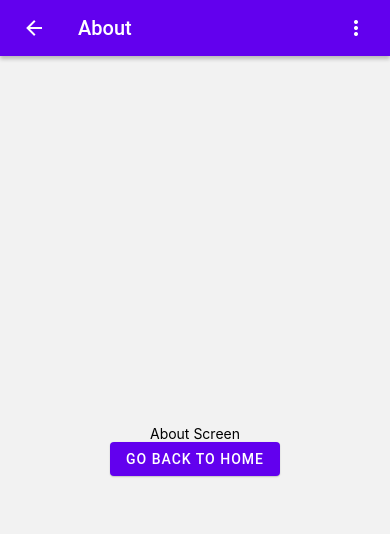
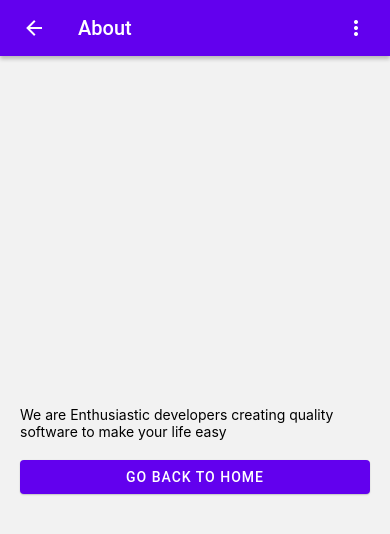
Before and after one commit to geeekgod/ReactNativePaperFirst, a React Native app: screen /About in a window 390 px wide. Shown: the top 534 px of the page. Built offline with nearby package versions, Linux system fonts and the light colour scheme; no server answers.

Commit message:
link all navigations

```diff
--- a/src/components/AppBar.js
+++ b/src/components/AppBar.js
@@ -1,21 +1,51 @@
 import * as React from "react";
-import { Appbar } from "react-native-paper";
-import { Dimensions, StyleSheet } from "react-native";
-import { useNavigation } from "@react-navigation/core";
+import { Appbar, Menu, Snackbar } from "react-native-paper";
+import { Dimensions, StyleSheet, View } from "react-native";
+import { useEffect } from "react";
+// import { useNavigation } from "@react-navigation/core";
 
-const AppBar = ({ navigation, previous, route }) => {
-  const _handleSearch = () => console.log("Searching");
+const AppBar = ({ navigation, route }) => {
+  const [visible, setVisible] = React.useState(false);
+  const openMenu = () => setVisible(true);
+  const closeMenu = () => setVisible(false);
 
-  const _handleMore = () => console.log("Shown more");
   console.log(route);
+
+  useEffect(() => {
+    closeMenu();
+  }, []);
   return (
     <Appbar.Header style={styles.header}>
       {route.name == "Home" ? null : (
         <Appbar.BackAction onPress={navigation.goBack} />
       )}
       <Appbar.Content title={route.name} />
-      {/* <Appbar.Action icon="magnify" onPress={_handleSearch} /> */}
-      <Appbar.Action icon="dots-vertical" onPress={_handleMore} />
+      <Menu
+        visible={visible}
+        onDismiss={closeMenu}
+        anchor={
+          <Appbar.Action
+            icon="dots-vertical"
+            color="white"
+            onPress={openMenu}
+            onDismiss={closeMenu}
+          />
+        }
+      >
+        <Menu.Item
+          onPress={() => {
+            navigation.navigate("About");
+          }}
+          title="About Us"
+        />
+        <Menu.Item
+          onPress={() => {
+            navigation.navigate("Details");
+          }}
+          title="Details Of Our App"
+        />
+          <Menu.Item title="My Profile" disabled />
+      </Menu>
     </Appbar.Header>
   );
 };
--- a/src/screens/About/About.js
+++ b/src/screens/About/About.js
@@ -5,10 +5,17 @@ import { Button } from "react-native-paper";
 export default function AboutScreen({ navigation }) {
   return (
     <View style={style.container}>
-      <Text>About Screen</Text>
-      <Button mode="contained" onPress={() => navigation.popToTop()}>
-        Go Back to Home
-      </Button>
+      <View style={style.textView}>
+        <Text>
+          We are Enthusiastic developers creating quality software to make your
+          life easy
+        </Text>
+      </View>
+      <View style={style.buttonContainer}>
+        <Button mode="contained" onPress={() => navigation.popToTop()}>
+          Go Back to Home
+        </Button>
+      </View>
     </View>
   );
 }
@@ -16,7 +23,14 @@ export default function AboutScreen({ navigation }) {
 const style = StyleSheet.create({
   container: {
     flex: 1,
-    alignItems: "center",
     justifyContent: "center",
   },
+  buttonContainer: {
+    marginHorizontal: 20,
+    marginVertical: 10,
+  },
+  textView: {
+    marginHorizontal: 20,
+    marginVertical: 10,
+  },
 });
--- a/src/screens/Details/Details.js
+++ b/src/screens/Details/Details.js
@@ -7,10 +7,14 @@ export default function DetailsScreen() {
   const navigation = useNavigation();
   return (
     <View style={style.container}>
-      <Text>Details Screen</Text>
-      <Button mode="contained" onPress={() => navigation.navigate("About")}>
-        Go to About Us
-      </Button>
+      <View style={style.textView}>
+        <Text>Nothing Special for Details Yet</Text>
+      </View>
+      <View style={style.buttonContainer}>
+        <Button mode="contained" onPress={() => navigation.navigate("About")}>
+          Go to About Us
+        </Button>
+      </View>
     </View>
   );
 }
@@ -21,4 +25,12 @@ const style = StyleSheet.create({
     alignItems: "center",
     justifyContent: "center",
   },
+  buttonContainer: {
+    marginHorizontal: 20,
+    marginVertical: 10,
+  },
+  textView: {
+    marginHorizontal: 20,
+    marginVertical: 10,
+  },
 });
```
